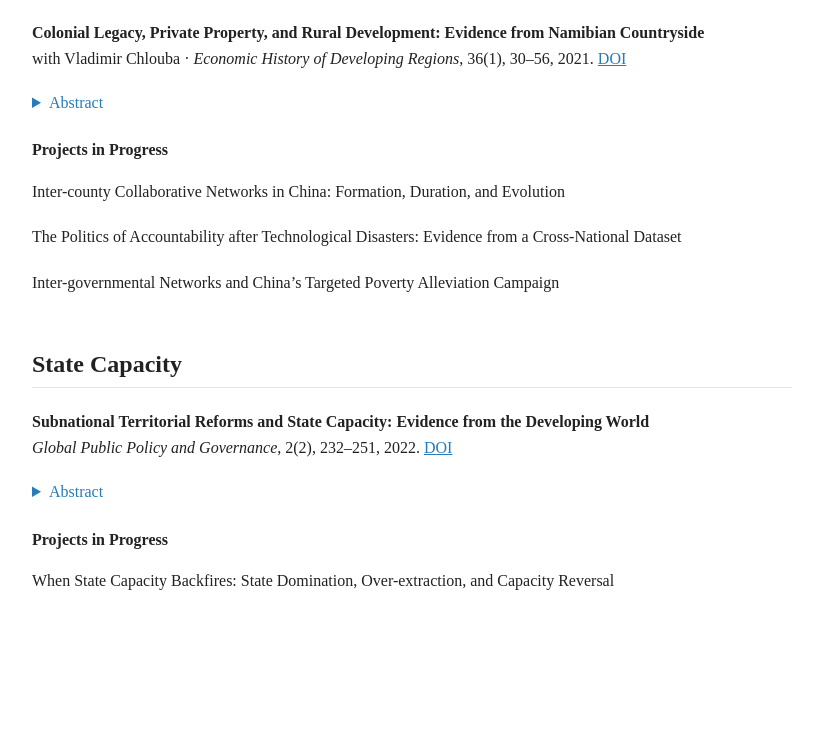
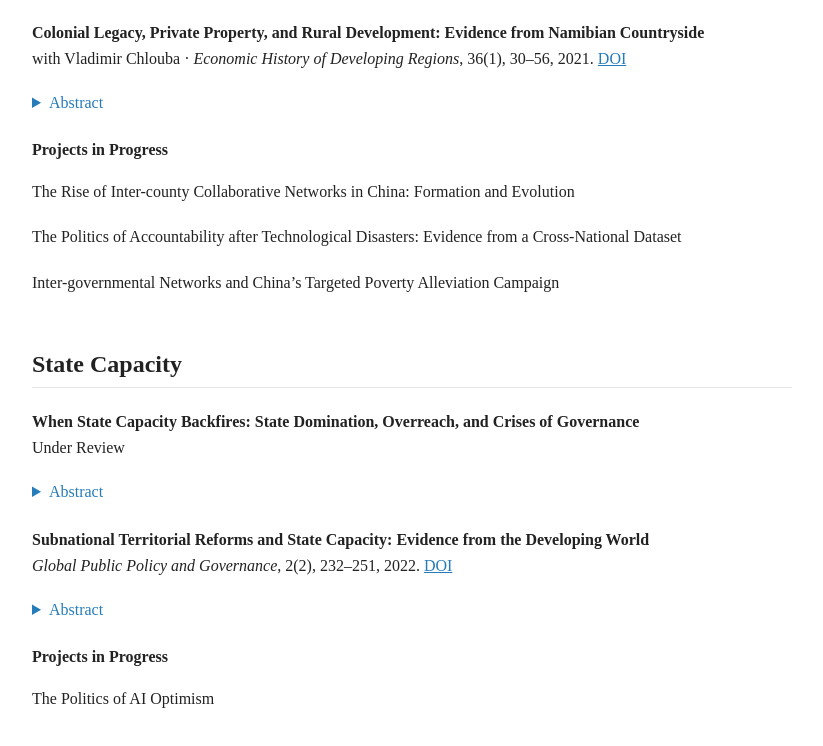
Before and after one commit to jianzihe-research/jianzihe-research.github.io, a plain HTML site: page research.html in a window 1280 px wide. Shown: the part 1017-1763 px from the top of the page, without its empty margins (372-1195 px from the left). Before the commit the page ends 1682 px from the top, so only its background shows below. Drawn offline with Linux system fonts and the light colour scheme.

Commit message:
Update research and current teaching

```diff
--- a/research.html
+++ b/research.html
@@ -59,7 +59,7 @@
       </article>
       <h3>Projects in Progress</h3>
       <article class="entry">
-        <h3 class="project-title">Inter-county Collaborative Networks in China: Formation, Duration, and Evolution</h3>
+        <h3 class="project-title">The Rise of Inter-county Collaborative Networks in China: Formation and Evolution</h3>
       </article>
       <article class="entry">
         <h3 class="project-title">The Politics of Accountability after Technological Disasters: Evidence from a Cross-National Dataset</h3>
@@ -70,13 +70,18 @@
 
       <h2>State Capacity</h2>
       <article class="entry">
+        <h3>When State Capacity Backfires: State Domination, Overreach, and Crises of Governance</h3>
+        <p>Under Review</p>
+        <details><summary>Abstract</summary><p>If state autonomy and the capacity to accomplish objectives are both political advantages, are strong despotic states that combine the two the strongest form of state? This article argues that the very advantages that make such states formidable can place them on a self-undermining trajectory. I first develop this argument through a formal model that identifies the capacity-dependent threshold at which ambitious state demands become sufficiently implementable to deplete the social resource base, turning an initial capacity advantage into a long-run disadvantage. Historical analyses of three state-building episodes in China then examine this self-undermining trajectory across different institutional and historical contexts. Taken together, the model and historical cases suggest that overly ambitious state objectives can become particularly dangerous when combined with strong implementation capacity.</p></details>
+      </article>
+      <article class="entry">
         <h3>Subnational Territorial Reforms and State Capacity: Evidence from the Developing World</h3>
         <p><em>Global Public Policy and Governance</em>, 2(2), 232–251, 2022. <a href="https://doi.org/10.1007/s43508-022-00040-3">DOI</a></p>
         <details><summary>Abstract</summary><p>Governments often change their internal territorial divisions to pursue either political or governance goals. Over the recent decades, territorial reforms of splitting local government units, known as government fragmentation, have gained popularity in the developing world, and further stimulate the ongoing discussion about jurisdiction size and the quality of government. Building on this stream of literature, this paper seeks to empirically examine how the design of the primary administrative division affects the overall capacity of the state to implement its policies. Drawing on a country-year panel of 132 developing countries in the 1960–2012 period, the paper documents an inverse U-shaped relationship between the degree of government fragmentation and state capacity measured by different indicators, which suggests a tradeoff in designing administrative divisions. Furthermore, the curvilinear relationship is found more pronounced in countries under a unitary government system or with a high level of ethnic fractionalization.</p></details>
       </article>
       <h3>Projects in Progress</h3>
       <article class="entry">
-        <h3 class="project-title">When State Capacity Backfires: State Domination, Over-extraction, and Capacity Reversal</h3>
+        <h3 class="project-title">The Politics of AI Optimism</h3>
       </article>
 
     </main>
```
Also changed, not shown: index.html (+1 -1 lines), teaching.html (+1 -1 lines).
